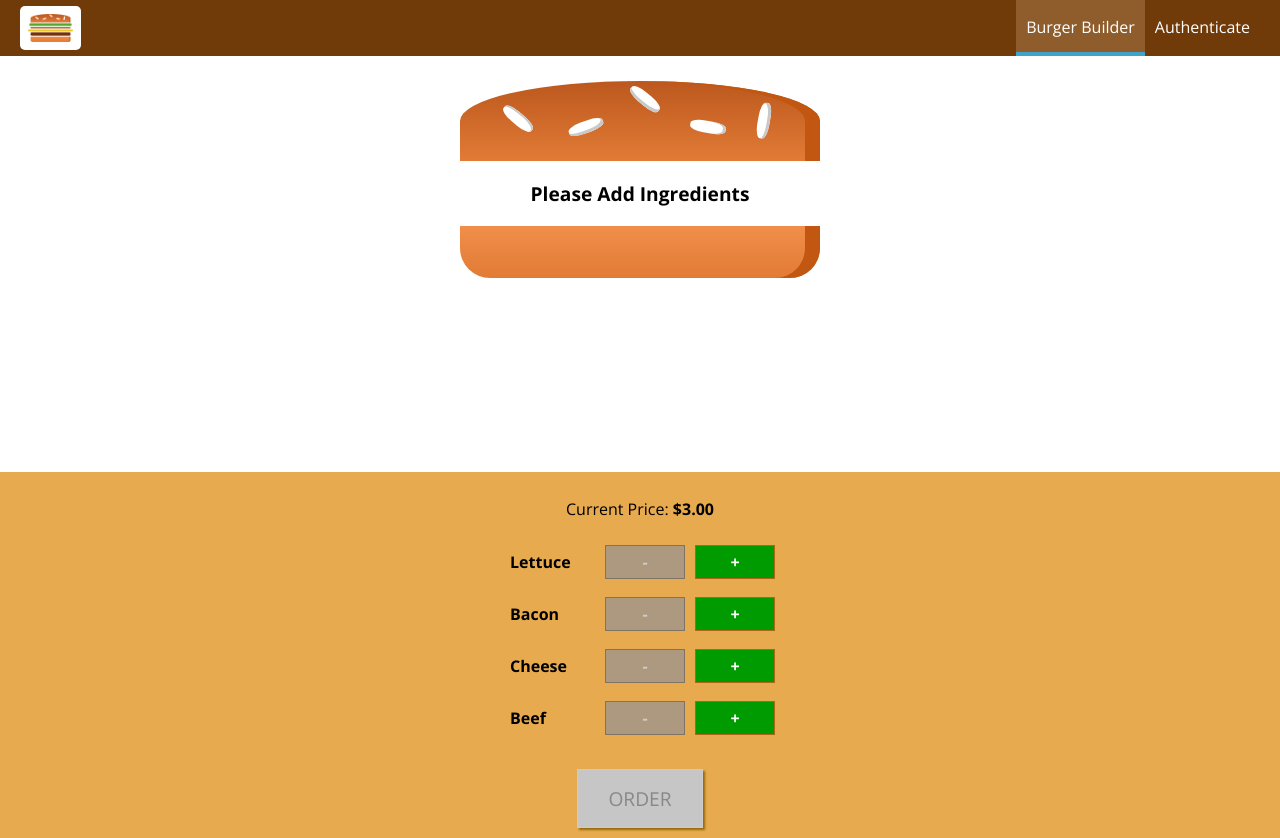
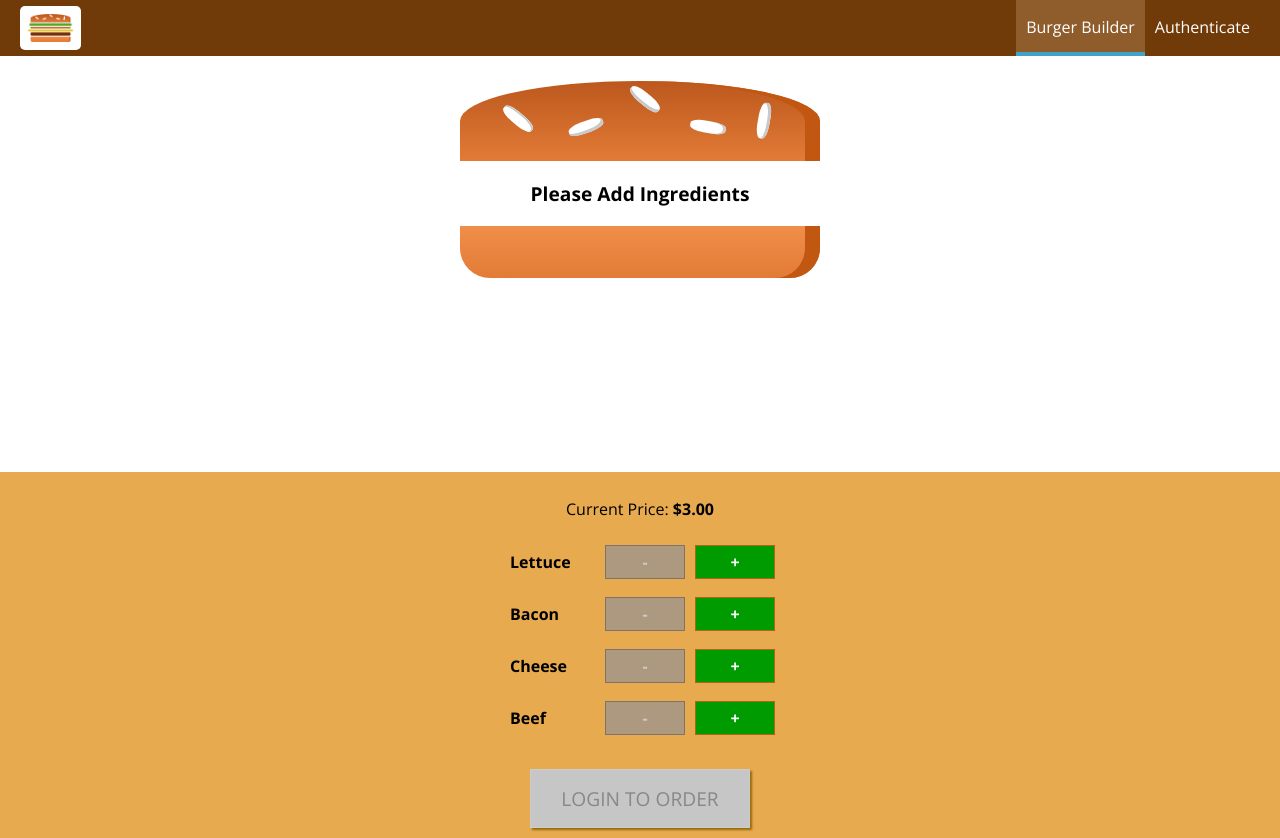
Before and after one commit to vyeung/ReactJS-Burger-Builder-App, a React app: page / in a window 1280 px wide. Built offline with nearby package versions, Linux system fonts and the light colour scheme.

Commit message:
changed order button behavior based on user authentication

```diff
--- a/src/components/BuildControls/BuildControls.js
+++ b/src/components/BuildControls/BuildControls.js
@@ -29,7 +29,8 @@ const buildControls = (props) => {
       <button
         className={styles.OrderButton}
         disabled={!props.canPurchase}
-        onClick={props.ordered}>ORDER</button>
+        onClick={props.ordered}
+        >{props.isAuthFromBB ? "ORDER NOW" : "LOGIN TO ORDER"}</button>
     </div>
   );
 };
--- a/src/containers/BurgerBuilder/BurgerBuilder.js
+++ b/src/containers/BurgerBuilder/BurgerBuilder.js
@@ -48,9 +48,12 @@ class BurgerBuilder extends Component {
     return bool;
   }
 
-  //start purchasing process when order button is clicked
+  //start checkout or redirect to "/auth" when order button is clicked
   purchaseHandler = () => {
-    this.setState({isPurchasing: true});
+    if(this.props.globalIsAuth)
+      this.setState({isPurchasing: true});
+    else
+      this.props.history.push("/auth");
   }
 
   //on clicking backdrop or close button, close the modal thus cancelling order
@@ -117,6 +120,7 @@ class BurgerBuilder extends Component {
           price={this.props.globalTotalPrice}
           canPurchase={this.updatePurchaseState(this.props.globalIngreds)}
           ordered={this.purchaseHandler}
+          isAuthFromBB={this.props.globalIsAuth}
         />
 
         {/*{burger}*/}
@@ -128,7 +132,8 @@ class BurgerBuilder extends Component {
 const mapStateToProps = (state) => {
   return {
     globalIngreds: state.toBurgerBuilderReducer.ingredients,
-    globalTotalPrice: state.toBurgerBuilderReducer.totalPrice
+    globalTotalPrice: state.toBurgerBuilderReducer.totalPrice,
+    globalIsAuth: state.toAuthReducer.token !== null
   };
 };
 
```
